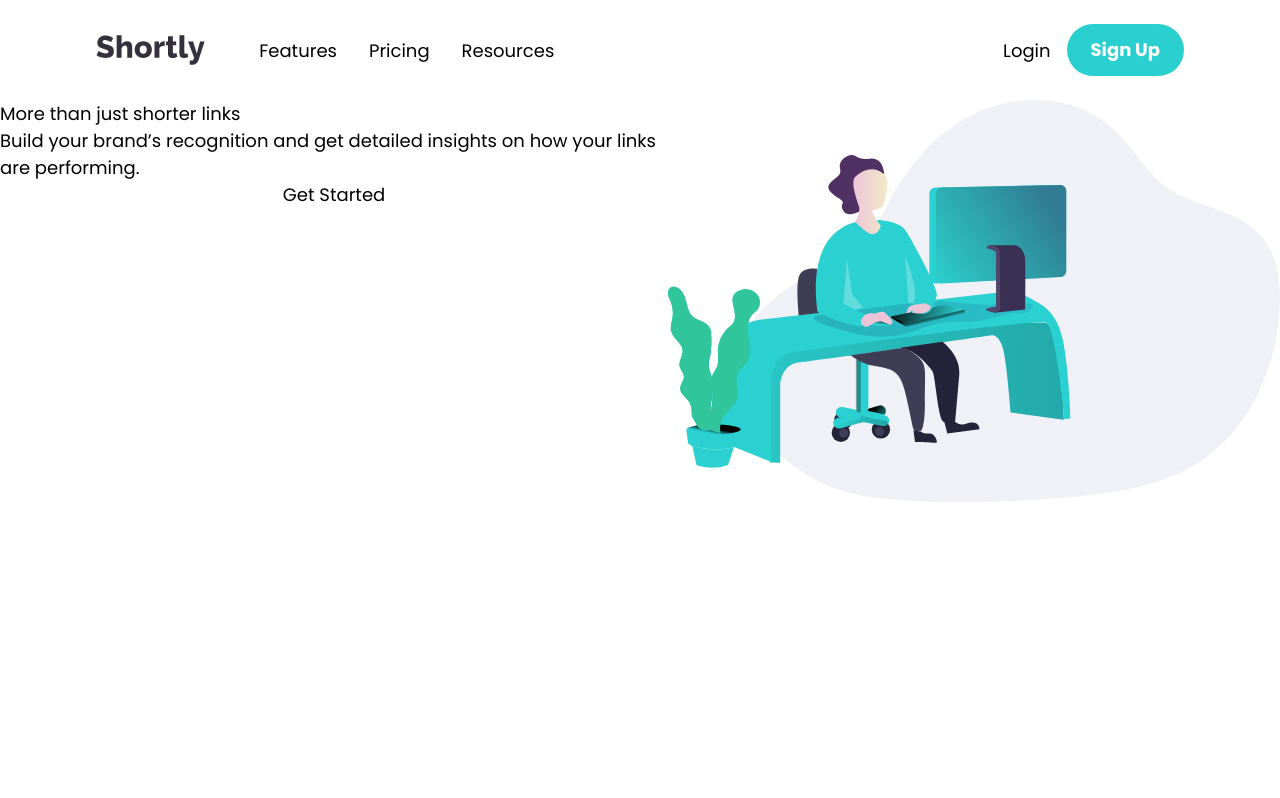
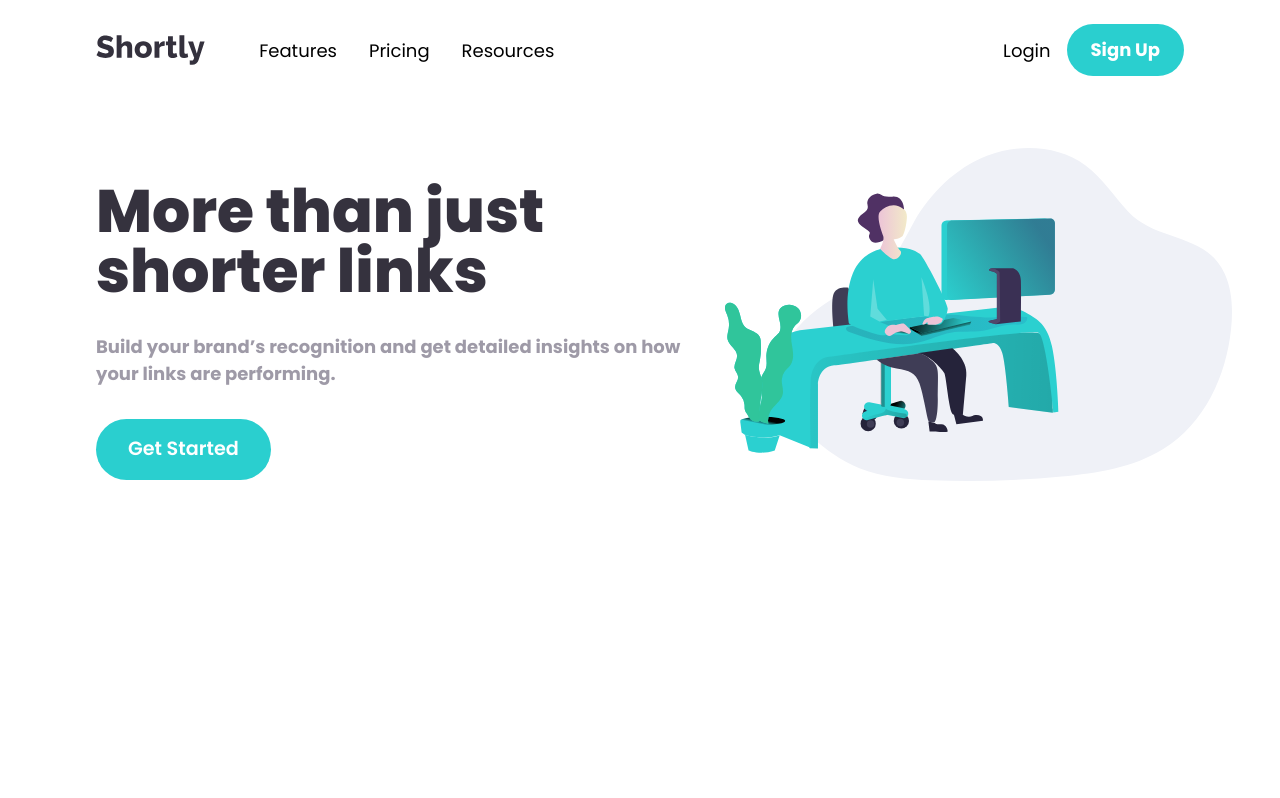
Before and after one commit to FevenSeyfu/Shortly-url-shortner, a React app: page / in a window 1280 px wide. Shown: the top 798 px of the page. Built offline with nearby package versions, Linux system fonts and the light colour scheme; the HTML template or start-up script is replaced by a standard one.

Commit message:
Complete hero section styling

```diff
--- a/src/components/Home/Hero.tsx
+++ b/src/components/Home/Hero.tsx
@@ -2,18 +2,16 @@ import HeroImage from '../../assets/images/illustration-working.svg';
 
 const Hero: React.FC = () => {
   return (
-    <div className="flex flex-col md:flex-row">
-      <div className="flex flex-col">
-        <h1>More than just shorter links</h1>
-
-        <p>
+    <div className="flex flex-col-reverse gap-2 md:flex-row pl-8 md:pl-24 pt-8 md:p-12">
+      <div className="flex flex-col justify-center text-center items-center pr-8 md:items-start md:text-left gap-8">
+        <h1 className='font-extrabold text-3xl md:text-6xl text-neutral-very-dark-blue'>More than just shorter links</h1>
+        <p className='text-neutral-grayish-violet font-bold'>
           Build your brand’s recognition and get detailed insights on how your
           links are performing.
         </p>
-
         <button>Get Started</button>
       </div>
-      <div>
+      <div className='mb-8'>
         <img src={HeroImage} alt="hero illustration" />
       </div>
     </div>
--- a/src/index.css
+++ b/src/index.css
@@ -12,3 +12,16 @@ body {
 a:hover{
   color: hsl(180, 66%, 49%);
 }
+
+button{
+  background-color: hsl(180, 66%, 49%);
+  color: white;
+  font-size: 1.2rem;
+  font-weight: 600;
+  padding: 1rem 2rem;
+  border-radius: 9999px;
+}
+
+button:hover{
+  background-color: hsl(180, 66%, 80%);
+}
```
